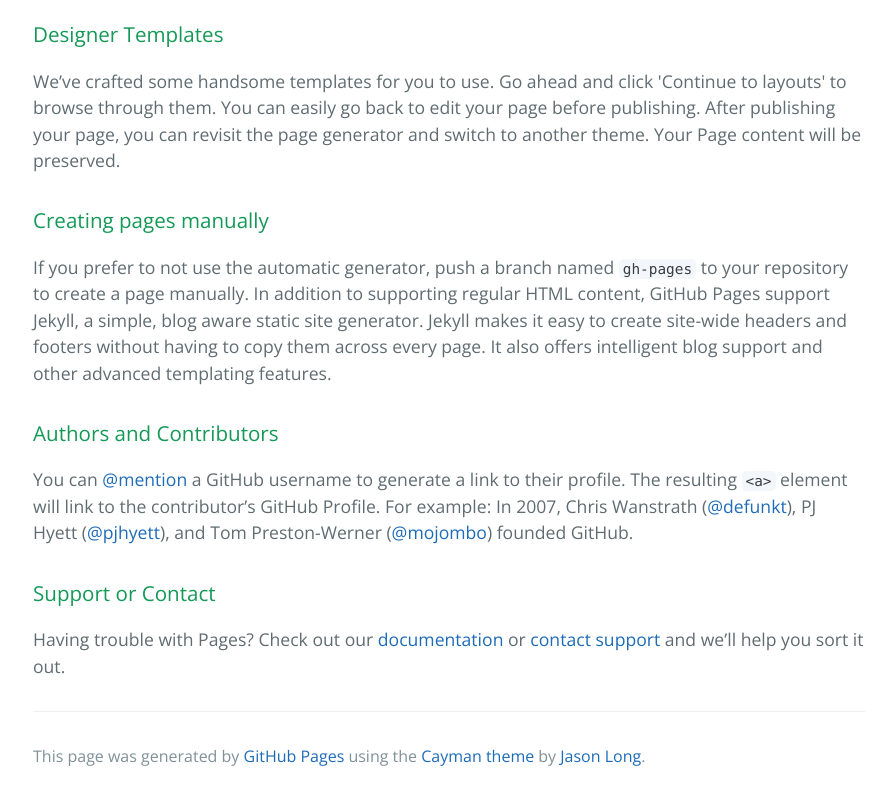
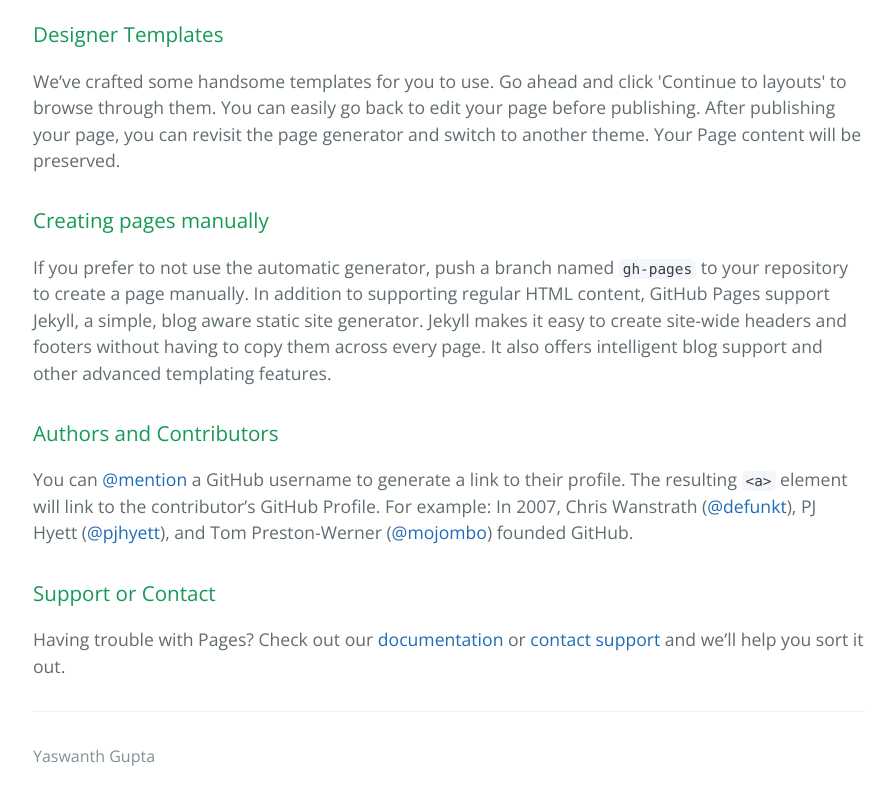
Before and after one commit to YaswanthGupta/yaswanthgupta.github.io, a plain HTML site: page index.html in a window 1280 px wide. Shown: the part 469-1269 px from the top of the page, without its empty margins (191-1087 px from the left). Drawn offline with nearby package versions, Linux system fonts and the light colour scheme.

Commit message:
Update index.html

```diff
--- a/index.html
+++ b/index.html
@@ -43,7 +43,7 @@
 
       <footer class="site-footer">
 
-        <span class="site-footer-credits">This page was generated by <a href="https://pages.github.com">GitHub Pages</a> using the <a href="https://github.com/jasonlong/cayman-theme">Cayman theme</a> by <a href="https://twitter.com/jasonlong">Jason Long</a>.</span>
+        <span class="site-footer-credits">Yaswanth Gupta</span>
       </footer>
 
     </section>
```
